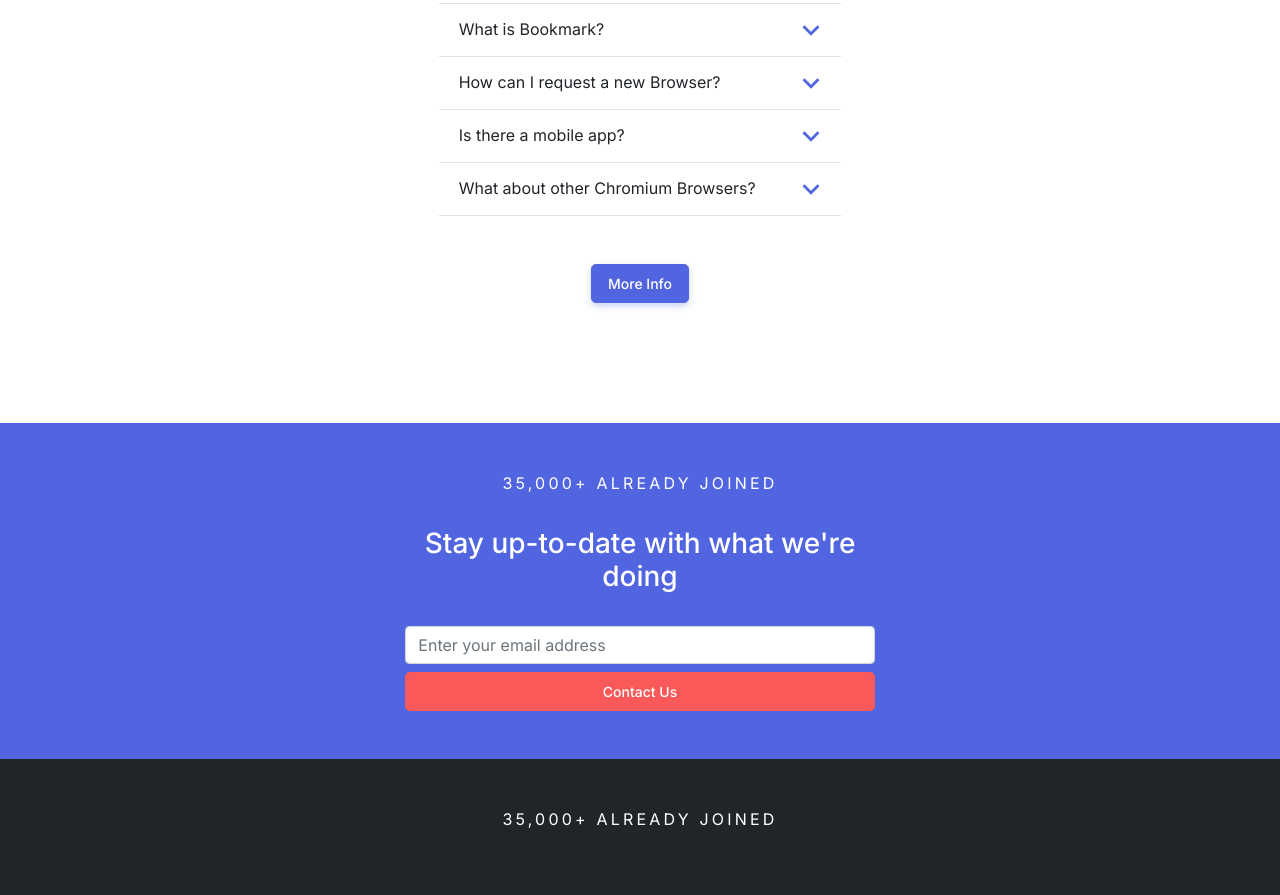
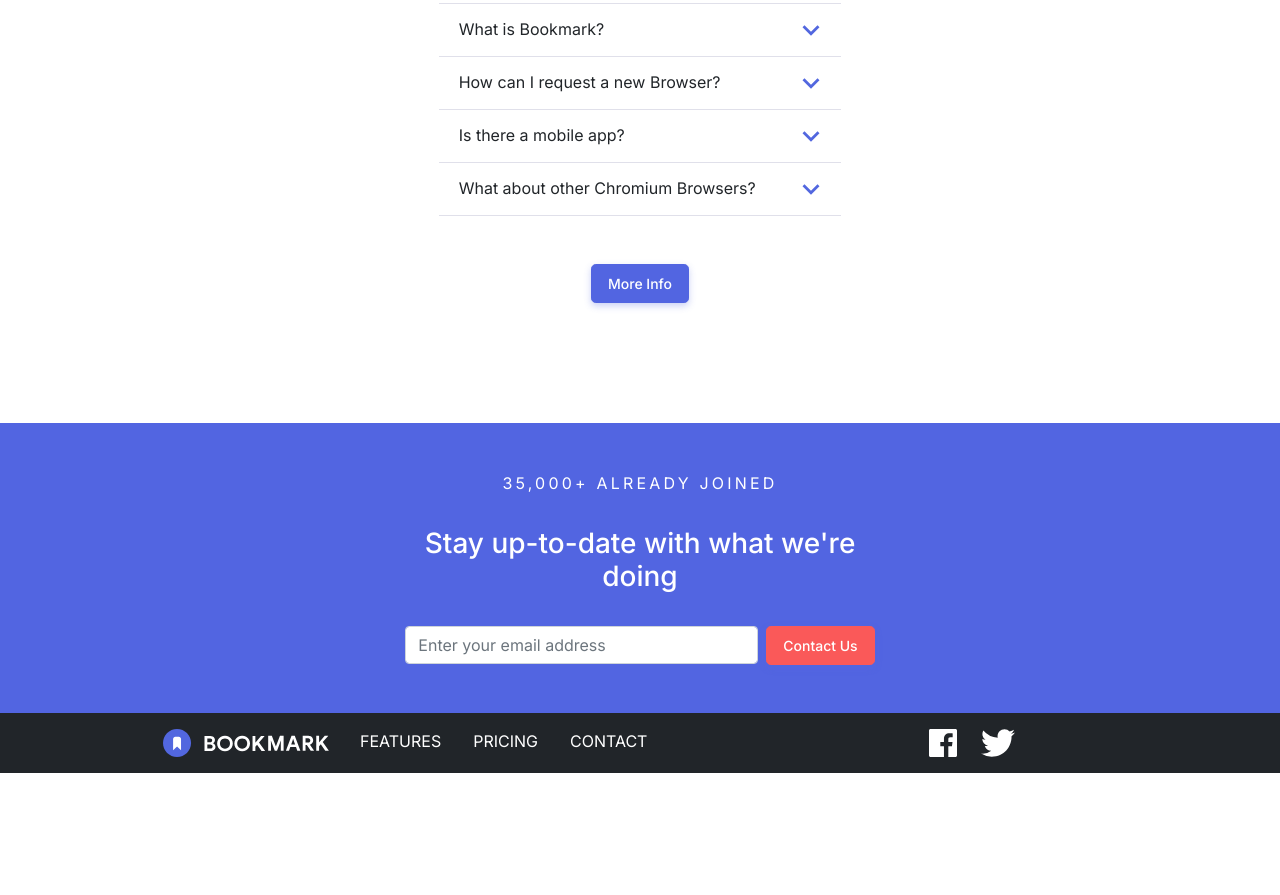
Before and after one commit to isasimo-itacademy/vue-sprint2, a website: page nivell2/index.html in a window 1280 px wide. Shown: the part 2541-3436 px from the top of the page. After the commit the page ends 3314 px from the top, so only its background shows below. Drawn offline with nearby package versions, Linux system fonts and the light colour scheme.

Commit message:
added banner + footer

```diff
--- a/nivell2/index.html
+++ b/nivell2/index.html
@@ -255,14 +255,13 @@
         </section>
 
         <!-- BANNER -->
-        <section class="row bg-primary justify-content-center p-5">
+        <section class="row bg-primary justify-content-center p-lg-5 py-5 px-3">
           <div class="col-12 col-lg-5 text-center">
             <p class="text-uppercase lettering text-white">35,000+ already joined</p>
             <h2 class="fs-3 text-white py-3">Stay up-to-date with what we're doing</h2>
-
-            <form class="d-grid gap-2 pt-2 needs-validation" novalidate>
-              <div class="position-relative">
-                <div class="has-validation">
+            <form class="d-grid d-lg-flex gap-2 pt-2 needs-validation justify-content-center" novalidate>
+              <div class="position-relative flex-fill">
+                <div class="has-validation d-flex flex-column">
                   <input type="email" class="form-control" placeholder="Enter your email address" aria-label="User Email" id="emailAddress" required>
                   <div class="invalid-tooltip">
                     Whoops, make sure it's an email
@@ -275,11 +274,26 @@
         </section>
 
         <!-- FOOTER -->
-        <section class="row bg-dark justify-content-center p-5">
-          <div class="col-12 col-lg-5 text-center">
-            <p class="text-uppercase lettering text-white">35,000+ already joined</p>
+        <footer class="row bg-dark justify-content-center py-5 py-lg-3">
+          <div class="col-10 col-lg-9">
+            <div class="row gy-5">
+              <div class="col-12 col-lg-auto d-flex justify-content-center">
+                <img src="./img/logo-bookmark-white.svg" alt="logo bookmark">
+              </div>
+              <div class="col-12 col-lg-7 d-flex justify-content-center justify-content-lg-start">
+                <ul class="nav nav-pills flex-column flex-lg-row text-uppercase">
+                  <li class="nav-item text-center mx-3 mb-4 mb-lg-1"><a href="#" class="nav-link text-white nopadding">Features</a></li>
+                  <li class="nav-item text-center mx-3 mb-4 mb-lg-1"><a href="#" class="nav-link text-white nopadding">Pricing</a></li>
+                  <li class="nav-item text-center mx-3 mb-4 mb-lg-1"><a href="#" class="nav-link text-white nopadding">Contact</a></li>
+                </ul>
+              </div>
+              <div class="col-12 col-lg-2 justify-content-center d-flex gap-4">
+                <img src="./img/icon-facebook.svg" alt="Logo Facebook">
+                <img src="./img/icon-twitter.svg" alt="Logo Twitter">
+              </div>
+            </div>
           </div>
-        </section>
+        </footer>
   </div>
 
     <!-- Bootstrap JavaScript -->
```
Also changed, not shown: nivell2/img/logo-bookmark-white.svg (added).
